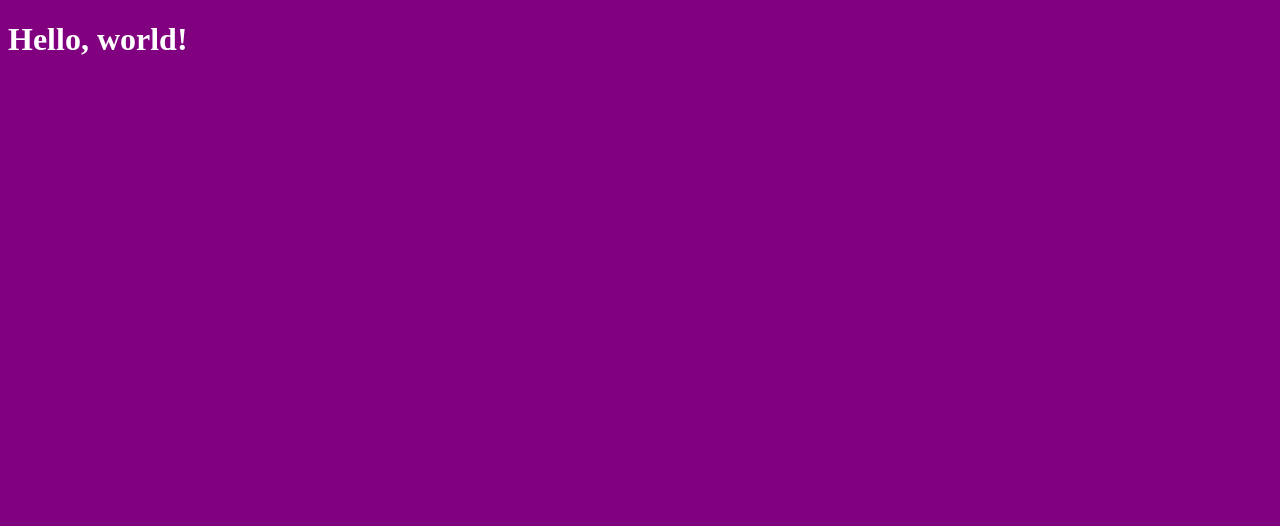
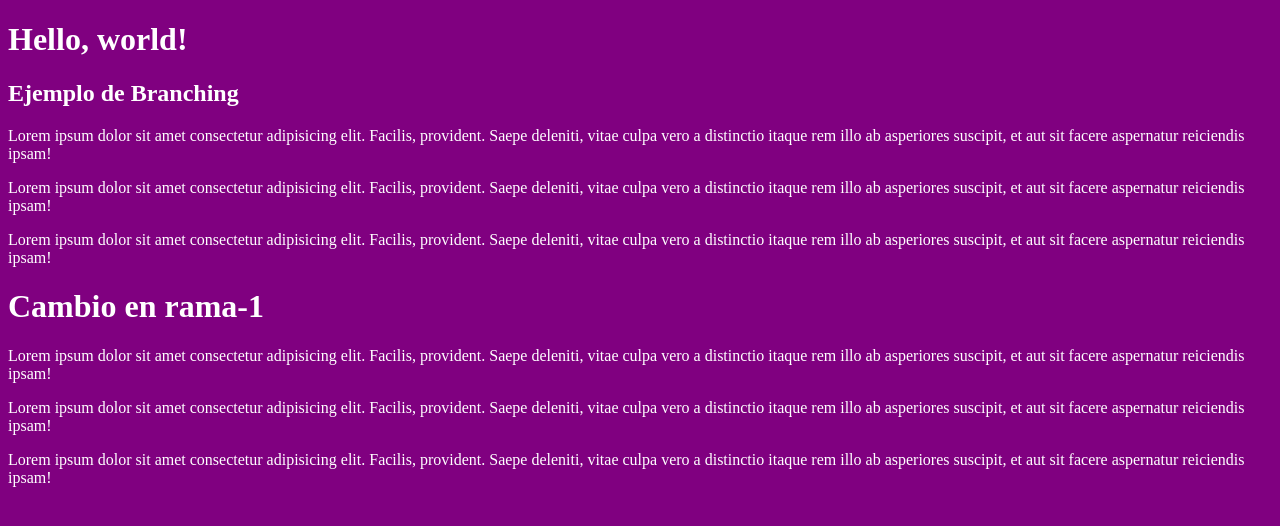
Before and after one commit to paureyesc/FirstRepository, a plain HTML site: page index.html in a window 1280 px wide. Drawn offline with Linux system fonts and the light colour scheme.

Commit message:
Segundo commit

```diff
--- a/index.html
+++ b/index.html
@@ -8,5 +8,14 @@
 </head>
 <body>
   <h1>Hello, world!</h1>
+  <h2>Ejemplo de Branching</h2>
+  <p>Lorem ipsum dolor sit amet consectetur adipisicing elit. Facilis, provident. Saepe deleniti, vitae culpa vero a distinctio itaque rem illo ab asperiores suscipit, et aut sit facere aspernatur reiciendis ipsam!</p>
+  <p>Lorem ipsum dolor sit amet consectetur adipisicing elit. Facilis, provident. Saepe deleniti, vitae culpa vero a distinctio itaque rem illo ab asperiores suscipit, et aut sit facere aspernatur reiciendis ipsam!</p>
+  <p>Lorem ipsum dolor sit amet consectetur adipisicing elit. Facilis, provident. Saepe deleniti, vitae culpa vero a distinctio itaque rem illo ab asperiores suscipit, et aut sit facere aspernatur reiciendis ipsam!</p>
+
+  <h1>Cambio en rama-1</h1>
+  <p>Lorem ipsum dolor sit amet consectetur adipisicing elit. Facilis, provident. Saepe deleniti, vitae culpa vero a distinctio itaque rem illo ab asperiores suscipit, et aut sit facere aspernatur reiciendis ipsam!</p>
+  <p>Lorem ipsum dolor sit amet consectetur adipisicing elit. Facilis, provident. Saepe deleniti, vitae culpa vero a distinctio itaque rem illo ab asperiores suscipit, et aut sit facere aspernatur reiciendis ipsam!</p>
+  <p>Lorem ipsum dolor sit amet consectetur adipisicing elit. Facilis, provident. Saepe deleniti, vitae culpa vero a distinctio itaque rem illo ab asperiores suscipit, et aut sit facere aspernatur reiciendis ipsam!</p>
 </body>
 </html>
```
